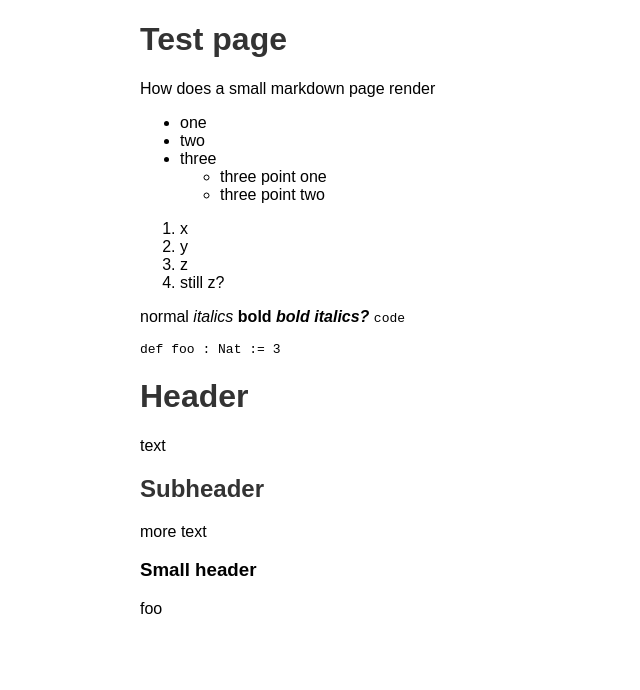
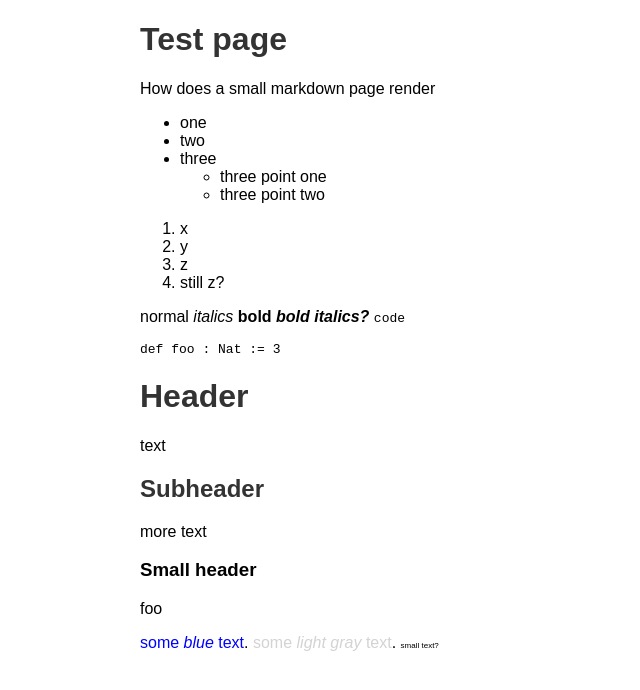
Before and after one commit to fpvandoorn/fpvandoorn.github.io, a Jekyll site: the page built from test.md, in a window 1280 px wide. Shown: the top 690 px of the page, without its empty margins (0-640 px from the left). Built offline with Jekyll 4.4.1, drawn with Linux system fonts in a browser that asks for light colours; our own code applies the rules of GitHub Pages for plain Markdown files.

Commit message:
test some html tags

```diff
--- a/test.md
+++ b/test.md
@@ -30,3 +30,7 @@ more text
 ### Small header
 
 foo
+
+<span style="color:blue">some *blue* text</span>.
+<span style="color:lightgray">some *light gray* text</span>.
+<span style="font-size: .5rem">small text?</span>
```
